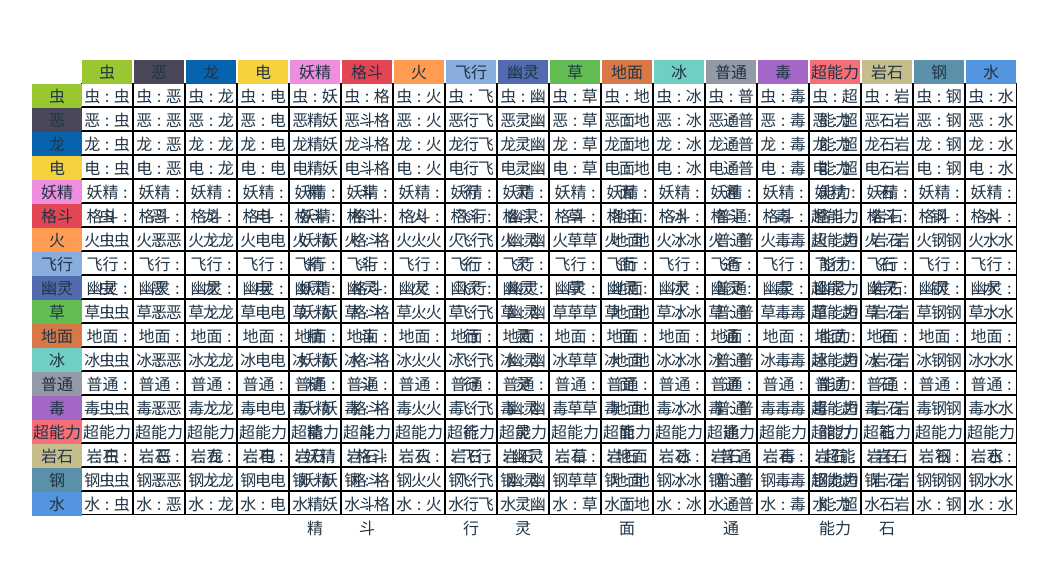
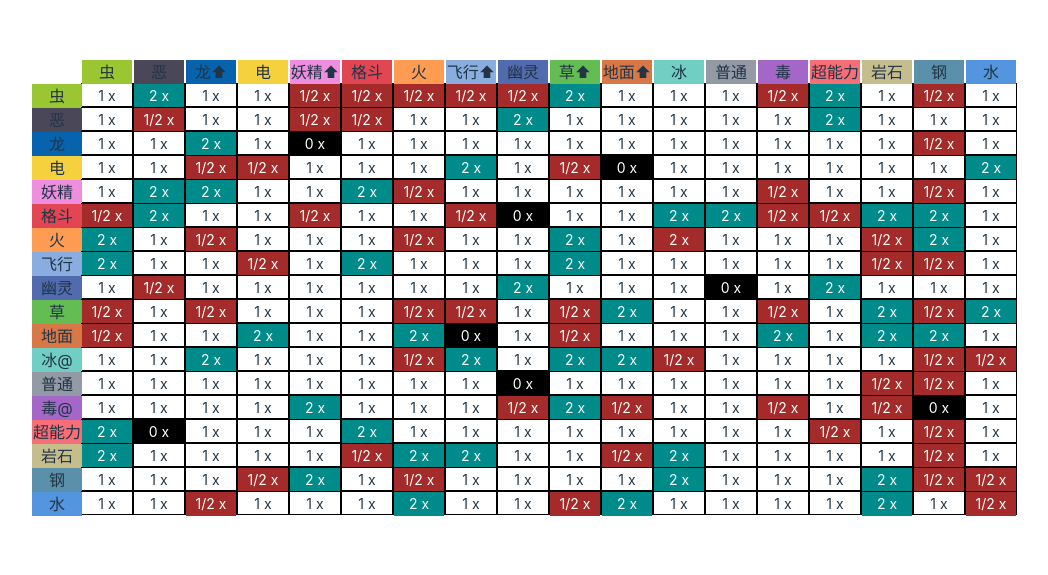
Before and after one commit to kkkktaci/pokemon_tools, a Vue app: page / in a window 1280 px wide. Shown: the part 101-676 px from the top of the page, without its empty margins (91-1139 px from the left). Built offline with nearby package versions, Linux system fonts and the light colour scheme.

Commit message:
Add type cell component

```diff
--- /dev/null
+++ b/src/components/TypeCell.vue
@@ -0,0 +1,49 @@
+<script setup lang="ts">
+import { computed } from 'vue'
+import { TYPE_RESTRAIN } from 'src/data'
+
+const props = defineProps<{
+    playerType: Type,
+    opponentType: Type
+}>()
+
+const isStrengths = TYPE_RESTRAIN[props.playerType.type].strengths.includes(props.opponentType.type)
+const isWeakness = TYPE_RESTRAIN[props.playerType.type].weaknesses.includes(props.opponentType.type)
+const isUnused = TYPE_RESTRAIN[props.playerType.type].unused.includes(props.opponentType.type)
+
+let powerValue = '1'
+if (isStrengths) {
+    powerValue = '2'
+} else if (isWeakness) {
+    powerValue = '1/2'
+} else if (isUnused) {
+    powerValue = '0'
+}
+</script>
+
+<template>
+    <div class="type-cell container" :class="{ unused: isUnused, strengths: isStrengths, weakness: isWeakness }">
+        {{powerValue}} x
+    </div>
+</template>
+
+<style scoped>
+.container {
+    font-size: 14px;
+}
+
+.unused {
+    background-color: black;
+    color: white;
+}
+
+.strengths {
+    background-color: darkcyan;
+    color: white;
+}
+
+.weakness {
+    background-color: brown;
+    color: white;
+}
+</style>
--- a/src/components/TypesGrid.vue
+++ b/src/components/TypesGrid.vue
@@ -1,20 +1,45 @@
 <script setup lang="ts">
-import { Types } from 'src/data'
+import { ref, computed } from 'vue'
+
+import { Types, ABILITIES, TYPE_RESTRAIN } from 'src/data'
+
+import TypeCell from './TypeCell.vue';
+
+// Test 毒 冰
+const selectedAbiIds = ref([40, 8])
+
+const allTypes = computed(() => {
+    const abis = ABILITIES.filter(abi => selectedAbiIds.value.includes(abi.id))
+    return abis.map(abi => abi.type)
+})
+
+const strengthsTypes = computed(() => {
+    const abis = ABILITIES.filter(abi => selectedAbiIds.value.includes(abi.id))
+    return abis.flatMap(abi => TYPE_RESTRAIN[abi.type].strengths)
+})
 </script>
 
 <template>
     <div class="horizontal">
         <div v-for="(xType, xidx) in Types">
             <div v-for="(yType, yidx) in Types" class="cell" :key="xType.type+yType.type">
-                <div v-if="xidx === 0" :style="{ backgroundColor: yType.primaryColor, position: 'absolute', top: 0, left: '-50px' }" class="inner-cell">
-                    {{yType.zhName}}
+                <!-- 己方属性 -->
+                <div
+                    v-if="xidx === 0"
+                    :style="{ backgroundColor: yType.primaryColor, position: 'absolute', top: 0, left: '-50px' }"
+                    class="type-cell"
+                >
+                    {{yType.zhName}}{{allTypes.includes(yType.type) ? '@' : ''}}
                 </div>
-                <div v-if="yidx === 0" :style="{ backgroundColor: xType.primaryColor, position: 'absolute', top: '-24px', left: 0 }" class="inner-cell">
-                    {{xType.zhName}}
+                <!-- 对方属性 -->
+                <div
+                    v-if="yidx === 0"
+                    :style="{ backgroundColor: xType.primaryColor, position: 'absolute', top: '-24px', left: 0 }"
+                    class="type-cell"
+                >
+                    {{xType.zhName}}{{strengthsTypes.includes(xType.type) ? '⬆' : ''}}
                 </div>
-                <div class="inner-cell">
-                    {{yType.zhName}} : {{xType.zhName}}
-                </div>
+                <TypeCell :playerType="yType" :opponentType="xType" />
             </div>
         </div>
     </div>
@@ -34,10 +59,4 @@ import { Types } from 'src/data'
     border-style: solid;
     box-sizing: border-box;
 }
-
-.inner-cell {
-    width: 50px;
-    height: 24px;
-    box-sizing: border-box;
-}
 </style>
--- a/src/style.css
+++ b/src/style.css
@@ -76,6 +76,12 @@ button:focus-visible {
   text-align: center;
 }
 
+.type-cell {
+  width: 50px;
+  height: 24px;
+  box-sizing: border-box;
+}
+
 @media (prefers-color-scheme: light) {
   :root {
     color: #213547;
```
